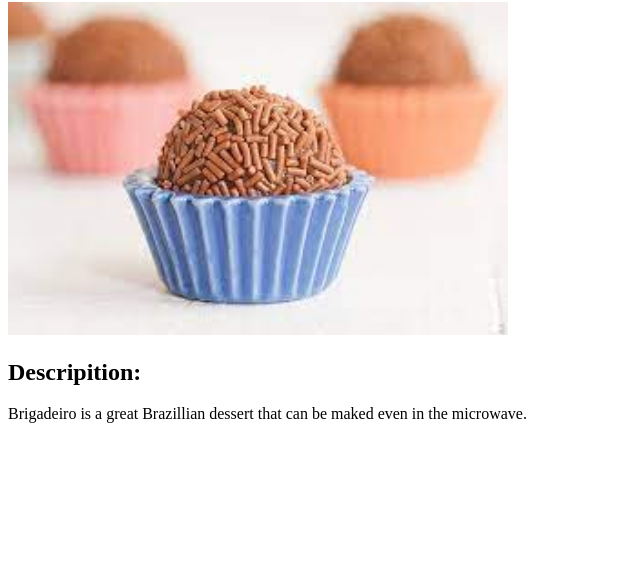
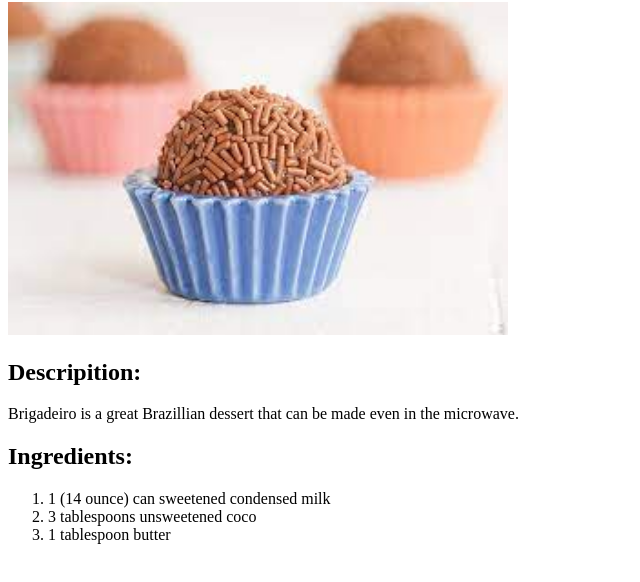
Before and after one commit to dreyAnd17/odin-recipes, a plain HTML site: page recipes/brigadeiro.html in a window 1280 px wide. Shown: the part 78-660 px from the top of the page, without its empty margins (0-640 px from the left). Drawn offline with Linux system fonts and the light colour scheme.

Commit message:
Add ingredients to brigadeiro

```diff
--- a/recipes/brigadeiro.html
+++ b/recipes/brigadeiro.html
@@ -9,6 +9,13 @@
     <img src="../images/brigadeiro.jpg" alt="Brigadeiro" width="500px">
 
     <h2>Descripition:</h2>
-    <p>Brigadeiro is a great Brazillian dessert that can be maked even in the microwave.</p>
+    <p>Brigadeiro is a great Brazillian dessert that can be made even in the microwave.</p>
+
+    <h2>Ingredients:</h2>
+    <ol>
+        <li>1 (14 ounce) can sweetened condensed milk</li>
+        <li>3 tablespoons unsweetened coco</li>
+        <li>1 tablespoon butter</li>
+    </ol>
 </body>
 </html>
```
